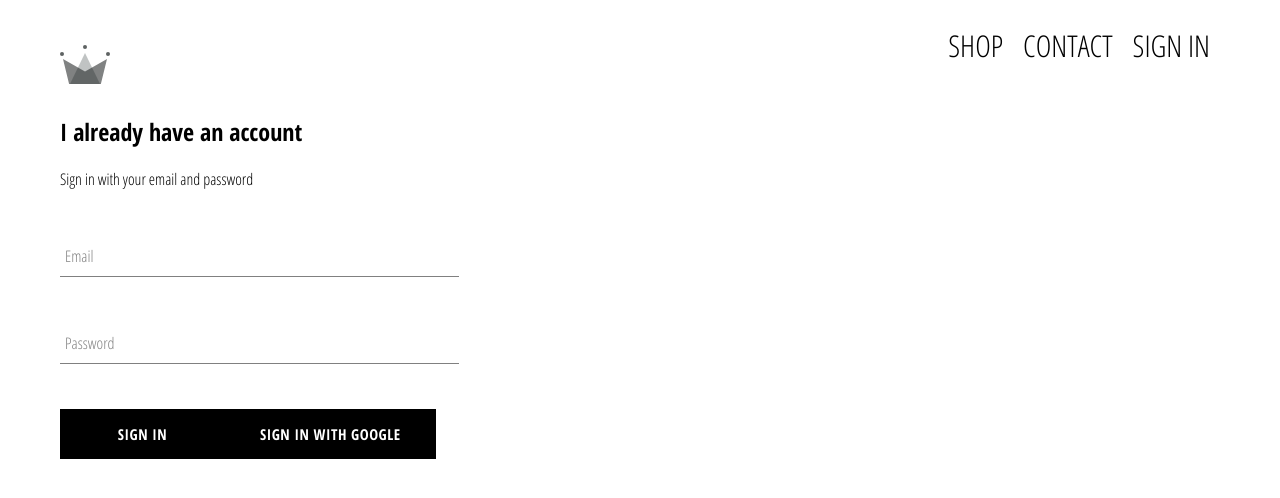
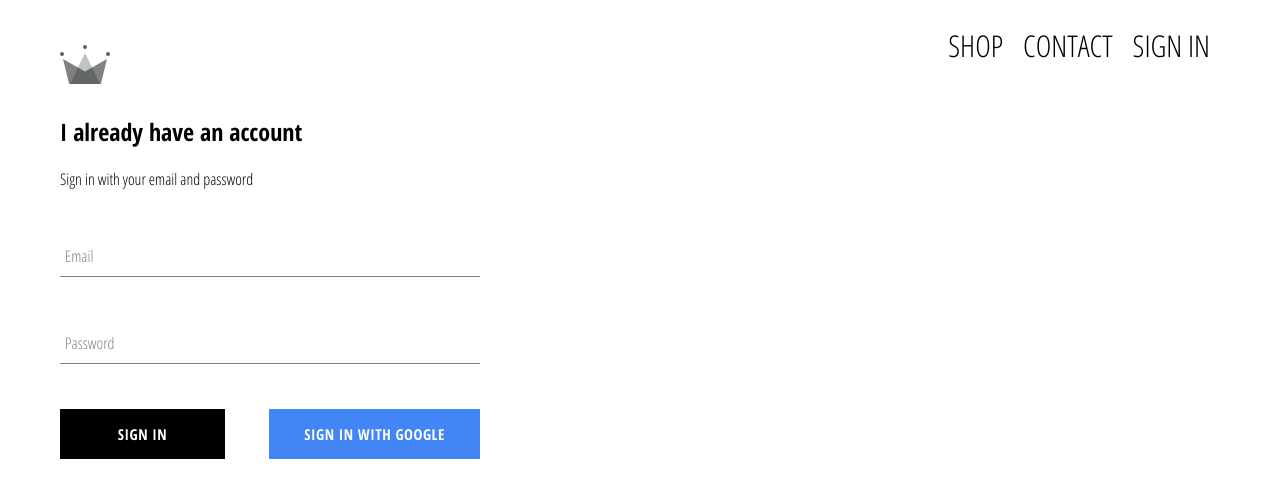
Before and after one commit to fortsopa/react-practices, a React (Create React App) app in the folder crwn-clothing/: page /signin in a window 1280 px wide. Shown: the top 498 px of the page. Built offline with nearby package versions, Linux system fonts and the light colour scheme; no server answers.

Commit message:
Added sign-in and sign-out functionality

```diff
--- a/crwn-clothing/src/App.css
+++ b/crwn-clothing/src/App.css
@@ -17,3 +17,7 @@
     margin-top: 0px;
     padding-top: 0px;
 }
+
+*{
+    box-sizing: border-box;
+}
--- a/crwn-clothing/src/App.js
+++ b/crwn-clothing/src/App.js
@@ -34,7 +34,7 @@
   render() {
     return (
       <div>
-        <Header />
+        <Header currentUser={this.state.currentUser} />
         <Switch>
           <Route exact path="/" component={HomePage} />
           <Route exact path="/shop" component={ShopPage} />
--- a/crwn-clothing/src/components/custom-button/custom-button.component.jsx
+++ b/crwn-clothing/src/components/custom-button/custom-button.component.jsx
@@ -1,8 +1,11 @@
 import React from 'react';
 import './custom-button.styles.scss';
 
-const CustomButton = ({ children, ...otherProps }) => (
-  <button className="custom-button" {...otherProps}>
+const CustomButton = ({ children, isGoogleSignIn, ...otherProps }) => (
+  <button
+    className={`${isGoogleSignIn ? 'google-sign-in' : ''} custom-button`}
+    {...otherProps}
+  >
     {children}
   </button>
 );
--- a/crwn-clothing/src/components/custom-button/custom-button.styles.scss
+++ b/crwn-clothing/src/components/custom-button/custom-button.styles.scss
@@ -19,4 +19,14 @@
       color: black;
       border: 1px solid black;
     }
+
+    &.google-sign-in{
+      background-color: #4285f4;
+      color: white;
+
+      &:hover{
+        background-color: #357ae8;
+        border: none;
+      }
+    }
   }
--- a/crwn-clothing/src/components/header/header.component.jsx
+++ b/crwn-clothing/src/components/header/header.component.jsx
@@ -2,8 +2,9 @@
 import './header.styles.scss';
 import { Link } from 'react-router-dom';
 import { ReactComponent as Logo } from '../../assets/crown.svg';
+import { auth } from '../../firebase/firebase.utils';
 
-const Header = () => (
+const Header = ({ currentUser }) => (
   <div className="header">
     <Link className="logo-container" to="/">
       <Logo className="logo" />
@@ -15,9 +16,15 @@
       <Link className="option" to="/contact">
         CONTACT
       </Link>
-      <Link className="option" to="/signin">
-        SIGN IN
-      </Link>
+      {currentUser ? (
+        <div className="option" onClick={() => auth.signOut()}>
+          SIGN OUT
+        </div>
+      ) : (
+        <Link className="option" to="/signin">
+          SIGN IN
+        </Link>
+      )}
     </div>
   </div>
 );
--- a/crwn-clothing/src/components/header/header.styles.scss
+++ b/crwn-clothing/src/components/header/header.styles.scss
@@ -22,6 +22,7 @@
       .option {
         padding: 10px;
         font-size: 30px;
+        cursor: pointer;
       }
     }
   }
--- a/crwn-clothing/src/components/sign-in/sign-in.component.jsx
+++ b/crwn-clothing/src/components/sign-in/sign-in.component.jsx
@@ -52,10 +52,12 @@
             label="Password"
             required
           />
-          <CustomButton type="submit">Sign In</CustomButton>
-          <CustomButton onClick={signInWithGoogle}>
-            Sign In with Google
-          </CustomButton>
+          <div className="buttons">
+            <CustomButton type="submit">Sign In</CustomButton>
+            <CustomButton onClick={signInWithGoogle} isGoogleSignIn>
+              Sign In with Google
+            </CustomButton>
+          </div>
         </form>
       </div>
     );
--- a/crwn-clothing/src/components/sign-in/sign-in.styles.scss
+++ b/crwn-clothing/src/components/sign-in/sign-in.styles.scss
@@ -1,5 +1,5 @@
 .sign-in{
-    width: 30vw;
+    width: 420px;
     display: flex;
     flex-direction: column;
 
@@ -7,4 +7,8 @@
         margin: 10px 0;
     }
 
+    .buttons{
+        display: flex;
+        justify-content: space-between;
+    }
 }
```
